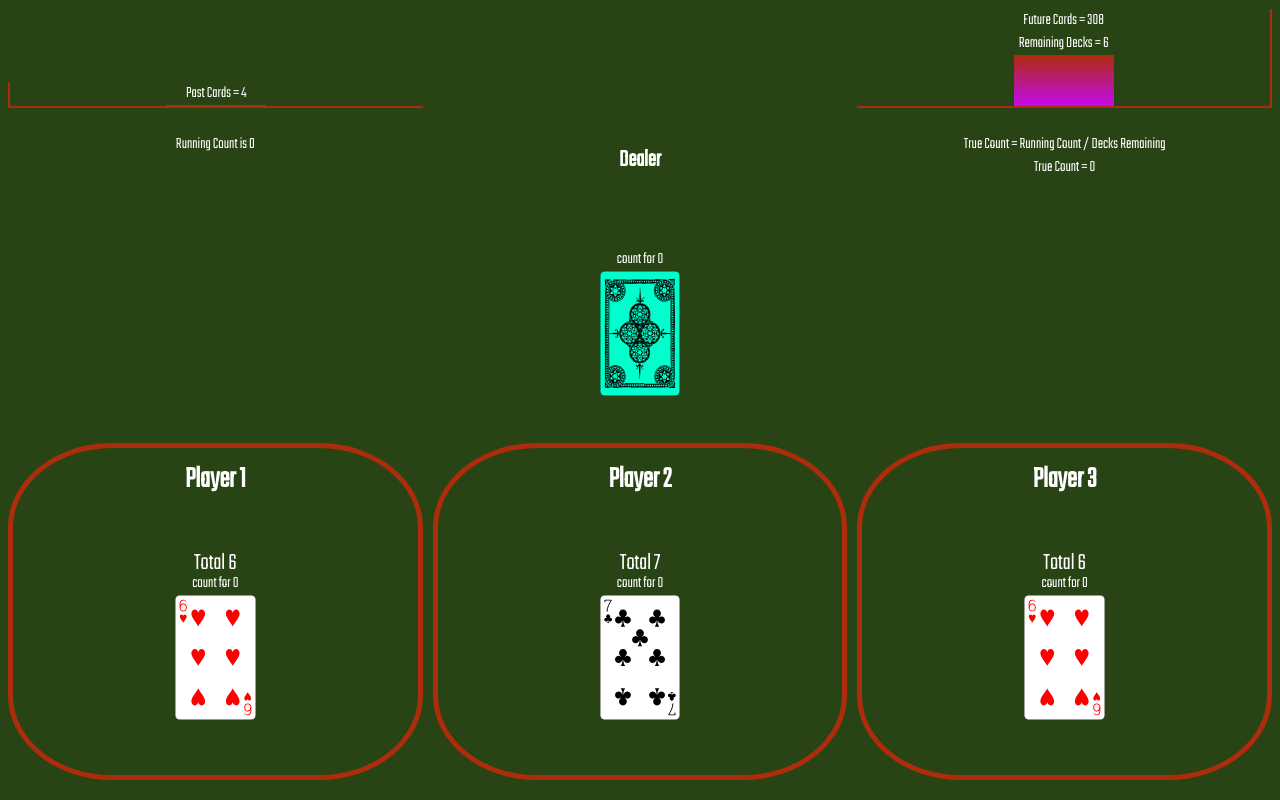
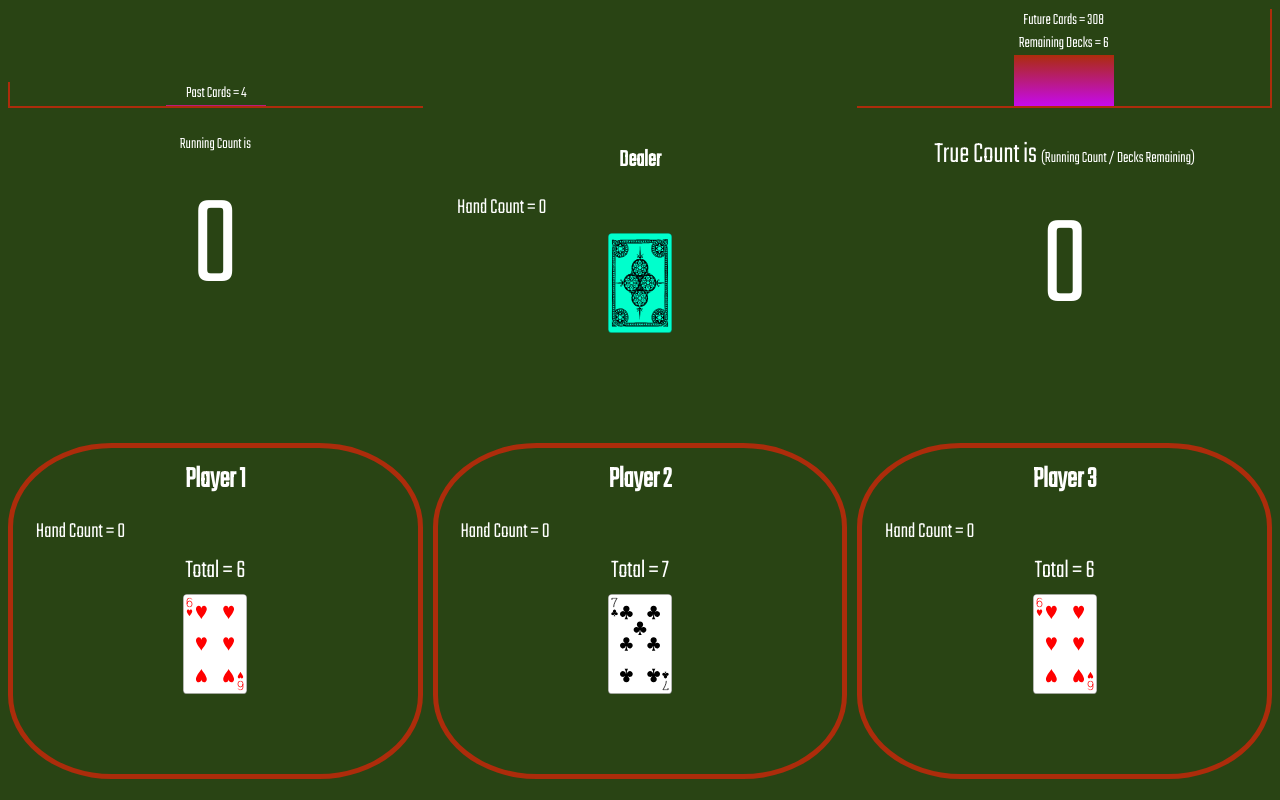
Before and after one commit to ElijahAdams/truecount21, an Angular app: page / in a window 1280 px wide. Both pictures are taken after a click on the button "Deal". Built offline with nearby package versions, Linux system fonts and the light colour scheme.

Commit message:
adding some styling

```diff
--- a/src/app/app.component.html
+++ b/src/app/app.component.html
@@ -18,14 +18,21 @@
   </div>
 
   <div class="dealer">
-    <div>Running Count is {{runningCount}}</div>
+    <div>
+      <p class="runningCountStatement">Running Count is</p>
+      <p class="runningCount" [ngClass]="{'posCount': runningCount > 0, 'negCount':runningCount < 0 }">
+        {{runningCount}}
+      </p>
+    </div>
     <div>
       <h2>Dealer</h2>
       <app-playing-hand [player]="dealer" ></app-playing-hand>
     </div>
     <div>
-      <p>True Count = Running Count / Decks Remaining</p>
-      <p>True Count = {{trueCount}}</p>
+      <p class="countStatement">True Count is <span class="trueCountFormula">(Running Count / Decks Remaining)</span></p>
+      <p class="runningCount" [ngClass]="{'posCount': trueCount > 0, 'negCount': trueCount < 0 }" >
+        {{trueCount}}
+      </p>
     </div>
   </div>
 
--- a/src/app/app.component.scss
+++ b/src/app/app.component.scss
@@ -72,3 +72,14 @@
 .dealButton:hover {
   background-color: #65a32d;
 }
+
+.runningCount {
+  font-size: 130px;
+}
+
+.countStatement {
+  font-size: 30px;
+}
+.trueCountFormula{
+  font-size: 16px;
+}
--- a/src/app/playing-hand/playing-hand.component.html
+++ b/src/app/playing-hand/playing-hand.component.html
@@ -1,13 +1,18 @@
-<div class="playerTotal">
-  <p class="winBanner">{{player.win}}</p>
+<div class="playerContainer">
+
+  <div class="runningCountContainer">
+    <p class="col">Hand Count =
+      <span [ngClass]="{'posCount': player.count > 0, 'negCount':player.count < 0 }">{{player.count}}</span>
+    </p>
+    <p class="col">{{player.win}}</p>
+    <p class="col"></p>
+  </div>
+
   <div class="scoreContainer">
-    <span *ngIf="!player.isDealer && player.hand.length > 0" [ngClass]="{'bustHand': isBust }">
-      {{determineTotal()}}
-    </span>
-    <span *ngIf="player.isDealer && player.hand.length > 1">showing {{player.hand[1].value}}</span>
+    <span *ngIf="!player.isDealer && player.hand.length > 0" [ngClass]="{'bustHand': isBust }">{{determineTotal()}}</span>
+    <span *ngIf="player.isDealer && player.hand.length > 1">Showing {{player.hand[1].value}}</span>
   </div>
-</div>
-<span>count for {{player.count}}</span>
+
   <div class="cardContainer">
     <span *ngIf="!player.isDealer" >
       <img *ngFor="let card of player.hand" src="../../assets/cards/{{card.card}}{{card.suite}}.svg">
@@ -25,3 +30,4 @@
       <button *ngIf="canSplit()" (click)="splitHand(player.num)">Split</button>
     </div>
   </div>
+</div>
--- a/src/app/playing-hand/playing-hand.component.scss
+++ b/src/app/playing-hand/playing-hand.component.scss
@@ -1,8 +1,32 @@
+.playerContainer {
+  display: flex;
+  flex-direction: column;
+  flex-wrap: wrap;
+}
+.runningCountContainer{
+  display: flex;
+  justify-content: flex-start;
+  font-size: 22px;
+  margin-top: 5px;
+  margin-bottom: 5px;
+}
+.scoreContainer {
+  display: flex;
+  justify-content: center;
+  font-size: 26px;
+  margin-top: 5px;
+  margin-bottom: 5px;
+}
+.col {
+  flex: 1;
+  height: 26px;
+}
+
 .cardContainer {
   height: 140px;
 }
 img {
-  height: 125px;
+  height: 100px;
 }
 
 button {
@@ -17,19 +41,11 @@ button {
 button:hover {
   background-color: #65a32d;
 }
-.scoreContainer {
-  height: 26px;
-}
+
 .bustHand {
   color: #ac2c0b;
 }
-.playerTotal {
-  font-size: 24px;
-}
-.winBanner{
-  font-size: 30px;
-  height: 35px;
-}
-.actionRow{
+
+.actionRow {
   height: 40px;
 }
--- a/src/app/playing-hand/playing-hand.component.ts
+++ b/src/app/playing-hand/playing-hand.component.ts
@@ -29,16 +29,16 @@ export class PlayingHandComponent implements OnInit, AfterViewChecked {
     let totalDisplay = '';
     this.handTotal = this.player.hand.reduce(this.dealingService.addCards, {value: 0}).value;
     if ( this.handTotal === 21 && this.player.hand.length === 2) {
-      totalDisplay = 'blackJack';
+      totalDisplay = 'BlackJack';
     } else if (this.player.hand.length === 2
       && this.player.hand[0].card === 'A'
       && this.player.hand[1].card === 'A') {
-      totalDisplay = 'Total 12';
+      totalDisplay = 'Total = 12';
     } else if (this.handTotal > 21) {
       totalDisplay = 'Bust ' + this.handTotal;
       this.isBust = true;
     } else {
-      totalDisplay = 'Total ' + this.handTotal;
+      totalDisplay = 'Total = ' + this.handTotal;
     }
     return totalDisplay;
   }
--- a/src/styles.scss
+++ b/src/styles.scss
@@ -22,3 +22,10 @@ p {
 h2 {
   margin: 10px 0 10px 0;
 }
+
+.posCount {
+  color: greenyellow;
+}
+.negCount {
+  color: red;
+}
```
Lines whose indentation alone changed are shown as unchanged.
